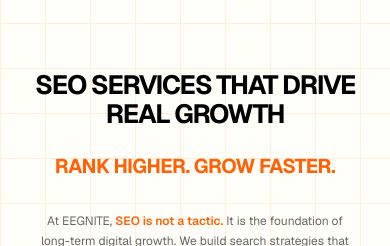
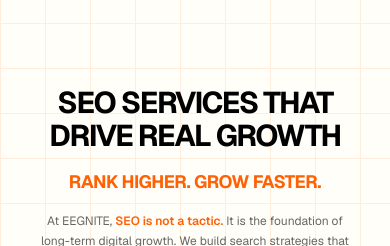
Before and after one commit to Ishaan-Gpt/eegnite-Final, a Next.js app: page /services/seo in a window 390 px wide. Shown: the part 202-448 px from the top of the page. Built offline with nearby package versions, Linux system fonts and the light colour scheme; no server answers.

Commit message:
Enhance mobile hero heading size, line-breaks, and tighten vertical margins

```diff
--- a/src/components/page-content/SeoInteractive.tsx
+++ b/src/components/page-content/SeoInteractive.tsx
@@ -47,8 +47,8 @@
                     animate={{ opacity: 1, y: 0 }}
                     transition={{ duration: 0.8 }}
                 >
-                    <h1 className="text-[1.65rem] xs:text-[1.75rem] sm:text-3xl md:text-5xl lg:text-6xl xl:text-7xl font-bold uppercase tracking-tighter leading-[1.1] mb-6 text-black max-w-[1200px] mx-auto px-4">
-                        SEO SERVICES THAT <br className="hidden md:block" /> DRIVE REAL GROWTH
+                    <h1 className="text-3xl md:text-5xl lg:text-6xl xl:text-7xl font-bold uppercase tracking-tighter leading-[1.1] mb-4 md:mb-6 text-black max-w-[1200px] mx-auto px-4 whitespace-nowrap md:whitespace-normal">
+                        SEO SERVICES THAT <br /> DRIVE REAL GROWTH
                     </h1>
                 </motion.div>
 
@@ -56,9 +56,9 @@
                     initial={{ opacity: 0, y: 20 }}
                     animate={{ opacity: 1, y: 0 }}
                     transition={{ duration: 0.8, delay: 0.2 }}
-                    className="mb-8 md:mb-12"
+                    className="mb-4 md:mb-12"
                 >
-                    <h2 className="text-xl md:text-4xl lg:text-5xl font-bold text-[#FF6105] uppercase tracking-tight">
+                    <h2 className="text-lg md:text-4xl lg:text-5xl font-bold text-[#FF6105] uppercase tracking-tight">
                         RANK HIGHER. GROW FASTER.
                     </h2>
                 </motion.div>
@@ -68,7 +68,7 @@
                     animate={{ opacity: 1, y: 0 }}
                     transition={{ duration: 0.8, delay: 0.3 }}
                 >
-                    <p className="text-xs md:text-base lg:text-lg text-black/60 font-normal leading-relaxed max-w-3xl mx-auto mb-10 px-4">
+                    <p className="text-xs md:text-base lg:text-lg text-black/60 font-normal leading-relaxed max-w-3xl mx-auto mb-6 md:mb-10 px-4">
                         At EEGNITE, <span className="text-[#FF6105] font-semibold">SEO is not a tactic.</span> It is the foundation of long-term digital growth. We build search strategies that move your brand up the rankings, bring in the traffic that converts, and <span className="text-[#FF6105] font-semibold">keep your business visible</span> long after the campaign month ends.
                     </p>
                 </motion.div>
```
